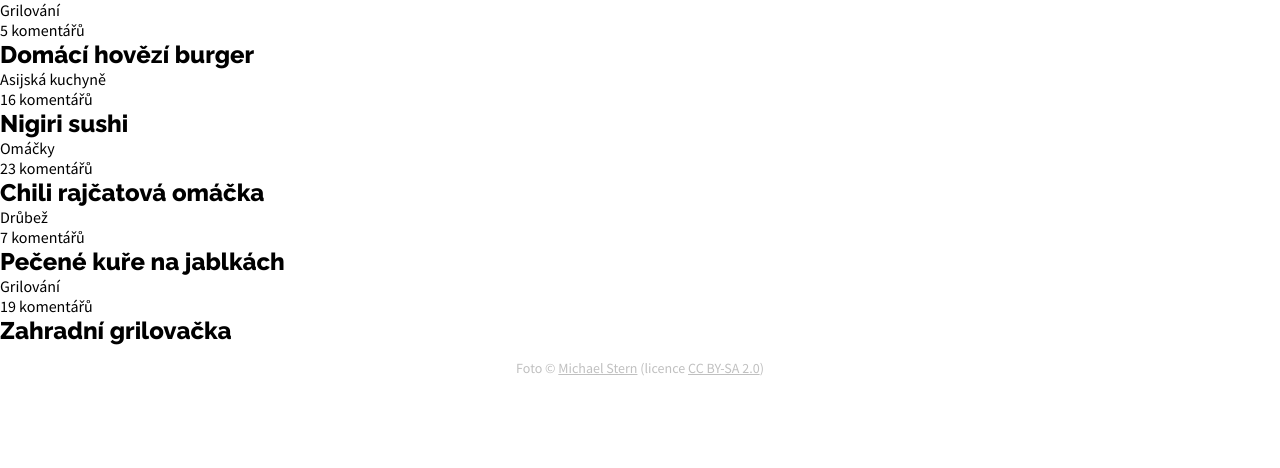
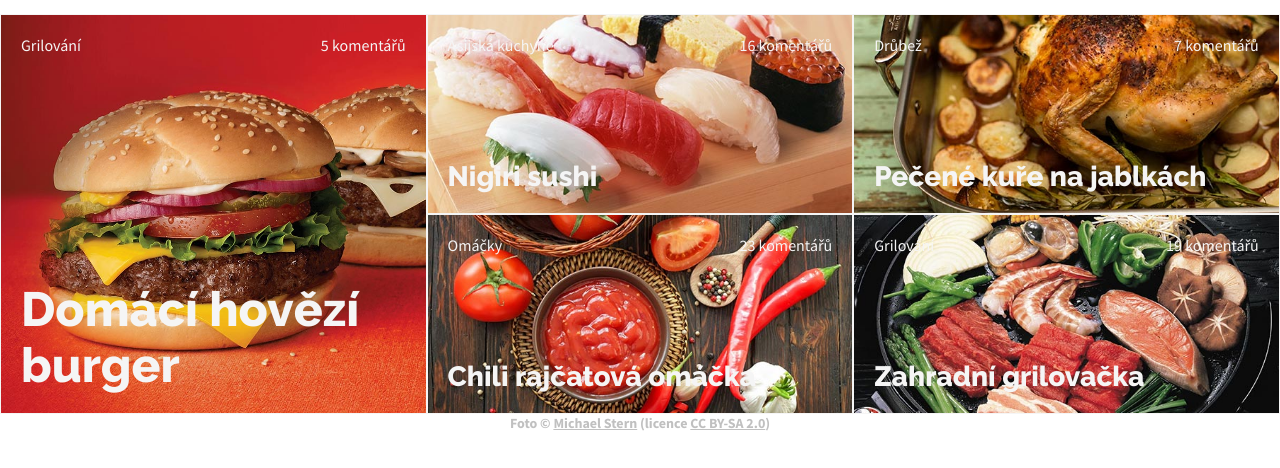
Before and after one commit to tvorimweb-2019-praha-podzim/projekt-5-recepty-luciuscholu81, a plain HTML site: page index.html in a window 1280 px wide. Drawn offline with Linux system fonts and the light colour scheme.

Commit message:
hotovo
hotovo

```diff
--- a/style.css
+++ b/style.css
@@ -1,13 +1,20 @@
 /* nejsme vcerejsi, pouzivame moderni box model */
-html { box-sizing: border-box; }
-*, :after, :before { box-sizing: inherit; }
 
+html {
+    box-sizing: border-box;
+}
+
+*, :after, :before {
+    box-sizing: inherit;
+}
 
 /* -------------------------------------------------- */
 
 body {
     margin: 0;
     font-family: 'Source Sans Pro', sans-serif;
+    color: whitesmoke;
+    font-weight: 800;
 }
 
 h2 {
@@ -26,7 +33,6 @@ h2 {
 }
 
 /* -------------------------------------------------- */
-
 /*
 pouzivame mobile first pristup
 tj. vychozi styly mimo media query jsou pro nejmensi mobilni zarizeni (telefony)
@@ -40,3 +46,106 @@ notebook/pc:
 */
 
 /* tvoje styly sem */
+
+/* pro mobil */
+.hlavni-recept {
+    background-image: url(images/burger.jpg);
+    background-repeat: no-repeat;
+    background-size: cover;
+    background-position: center;
+    min-height: 200px;
+    display: flex;
+    flex-direction: column;
+    justify-content: space-between;
+    padding: 10px 20px;
+    border: 1px solid whitesmoke;
+}
+
+.recept-meta {
+    display: flex;
+    flex-direction: row;
+    justify-content: space-between;
+    font-weight: 400;
+}
+
+.recept2 {
+    background-image: url(images/sushi.jpg);
+}
+
+.recept3 {
+    background-image: url(images/rajcata.jpg);
+}
+
+.recept4 {
+    background-image: url(images/kure.jpg);
+}
+
+.recept5 {
+    background-image: url(images/grilovani.jpg);
+}
+
+.recept {
+    background-repeat: no-repeat;
+    background-size: cover;
+    background-position: center;
+    min-height: 90px;
+    display: flex;
+    flex-direction: column;
+    justify-content: space-between;
+    padding: 10px;
+    border: 1px solid whitesmoke;
+}
+
+h2 {
+    font-size: 28px;
+}
+
+.sloupec h2 {
+    font-size: 18px;
+}
+
+/* pro tablet 480px */
+@media (min-width: 480px) {
+    .hlavni-recept {
+        min-height: 250px;
+        padding: 20px;
+    }
+    .recept {
+        min-height: 150px;
+        padding: 20px;
+    }
+    h2 {
+        font-size: 36px;
+    }
+    .sloupec {
+        width: 50%;
+        float: left;
+    }
+    .sloupec h2 {
+        font-size: 22px;
+    }
+}
+
+/* pro notebook a pc 860px */
+@media (min-width: 860px) {
+    .hlavni-recept {
+        min-height: 400px;
+        padding: 20px;
+        width: 33.33%;
+        float: left;
+    }
+    .recept {
+        min-height: 200px;
+        padding: 20px;
+    }
+    h2 {
+        font-size: 48px;
+    }
+    .sloupec {
+        width: 33.33%;
+        float: left;
+    }
+    .sloupec h2 {
+        font-size: 28px;
+    }
+}
```
Also changed, not shown: index.html (+2 -2 lines).
